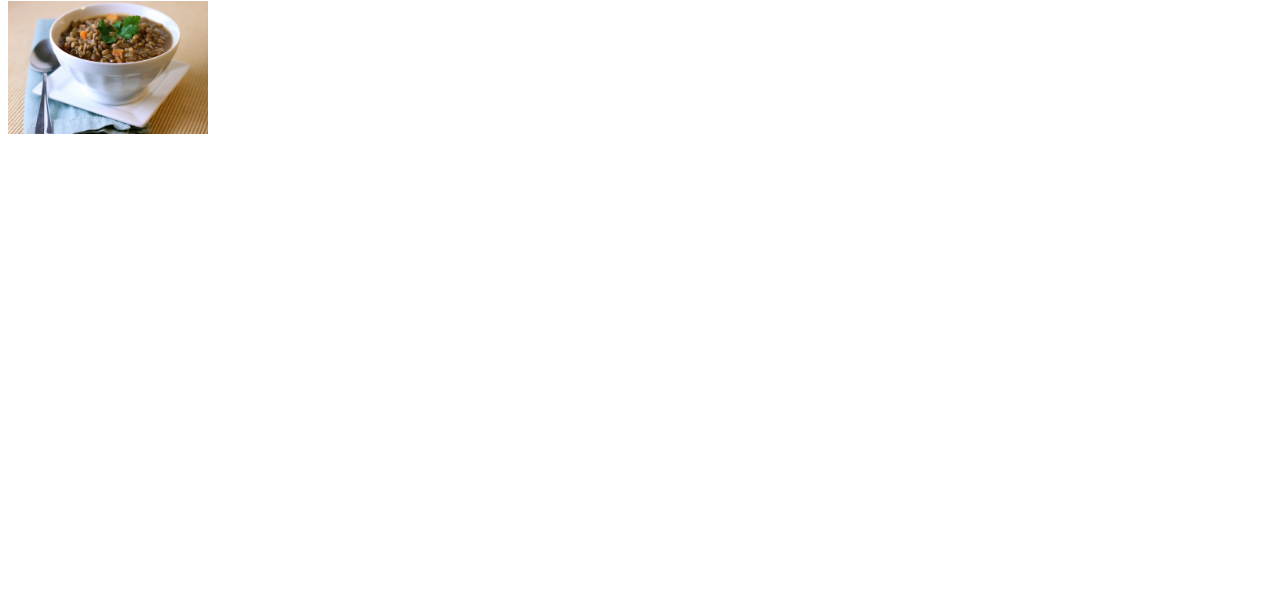
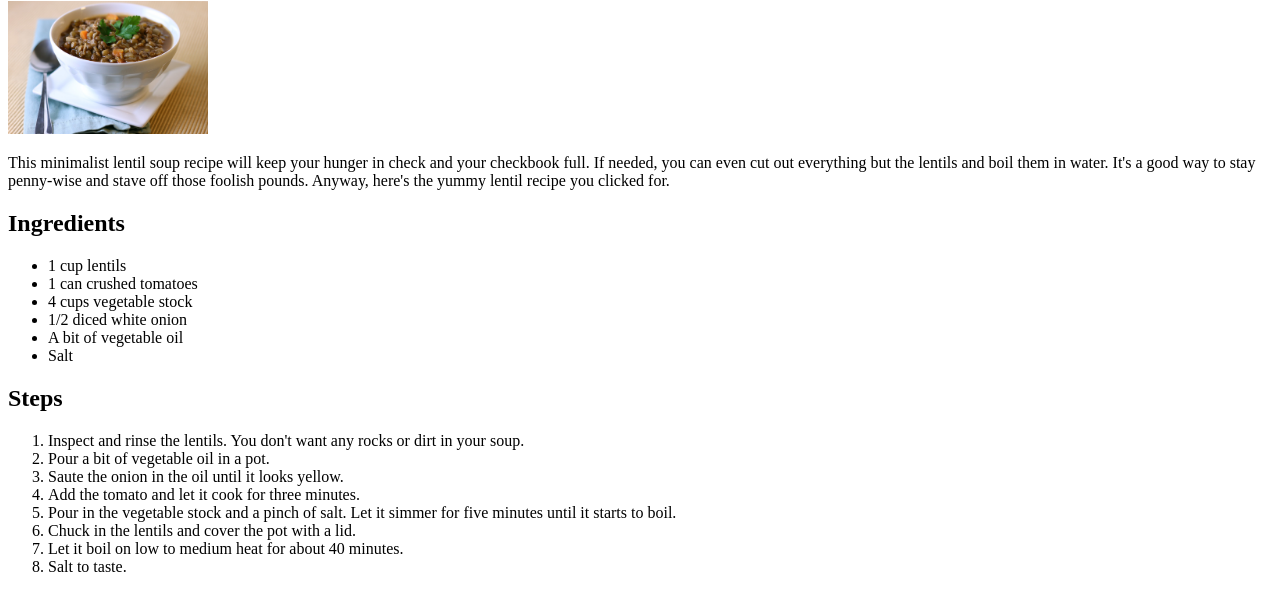
Before and after one commit to David-B-Dev/odin-recipes, a plain HTML site: page recipes/lentil-soup.html in a window 1280 px wide. Shown: the part 105-716 px from the top of the page. Drawn offline with Linux system fonts and the light colour scheme.

Commit message:
Complete the page for lentil soup

```diff
--- a/recipes/lentil-soup.html
+++ b/recipes/lentil-soup.html
@@ -10,5 +10,32 @@
     <a href="../index.html">Home Page</a>
     <h1>Lentil Soup</h1>
     <img src="../images/lentil-soup.jpg" width=200>
+    <p>This minimalist lentil soup recipe will keep your hunger in check
+       and your checkbook full. If needed, you can even cut out everything
+       but the lentils and boil them in water. It's a good way to stay
+       penny-wise and stave off those foolish pounds. Anyway, here's the yummy
+       lentil recipe you clicked for.</p>
+    <h2>Ingredients</h2>
+    <ul>
+      <li>1 cup lentils</li>
+      <li>1 can crushed tomatoes</li>
+      <li>4 cups vegetable stock</li>
+      <li>1/2 diced white onion</li>
+      <li>A bit of vegetable oil</li>
+      <li>Salt</li>
+    </ul>
+    <h2>Steps</h2>
+    <ol>
+      <li>Inspect and rinse the lentils. You don't want any rocks
+          or dirt in your soup.</li>
+      <li>Pour a bit of vegetable oil in a pot.</li>
+      <li>Saute the onion in the oil until it looks yellow.</li>
+      <li>Add the tomato and let it cook for three minutes.</li>
+      <li>Pour in the vegetable stock and a pinch of salt. Let it
+          simmer for five minutes until it starts to boil.</li>
+      <li>Chuck in the lentils and cover the pot with a lid.</li>
+      <li>Let it boil on low to medium heat for about 40 minutes.</li>
+      <li>Salt to taste.</li>
+    </ol>
   </body>
 </html>
```
